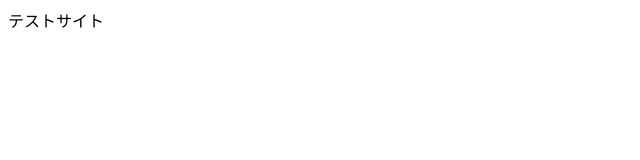
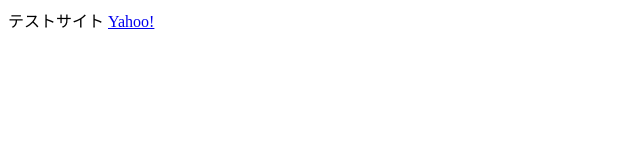
Before and after one commit to jinyasu/jinyasu.github.io, a plain HTML site: page index.html in a window 1280 px wide. Shown: the full height of the page, 0-640 px from the left. Drawn offline with Linux system fonts and the light colour scheme.

Commit message:
Update index.html

```diff
--- a/index.html
+++ b/index.html
@@ -7,5 +7,6 @@
 
 <body>
 テストサイト
+<a href="http://www.yahoo.co.jp">Yahoo!</a>
 </body>
 </html>
```
